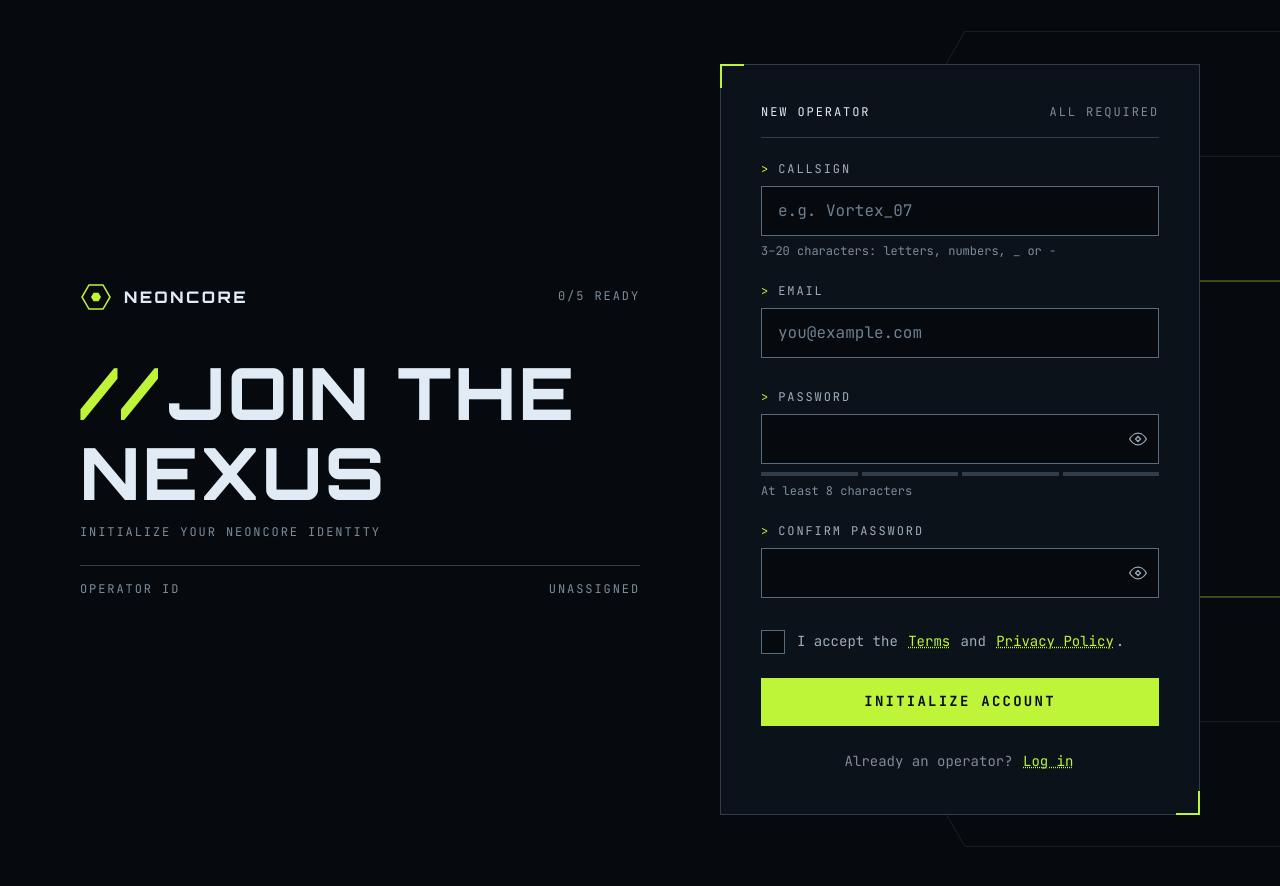
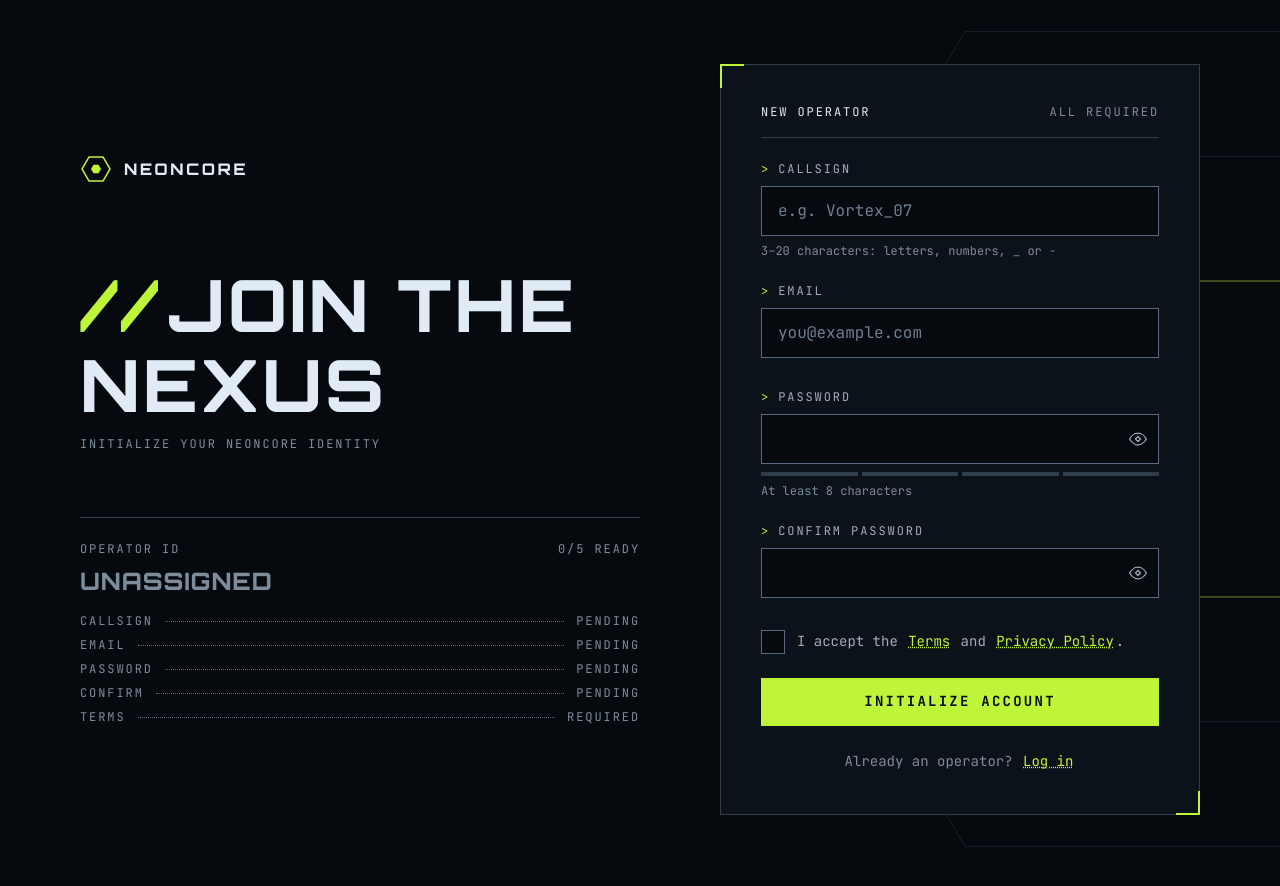
Before and after one commit to Yahyaball/gamer-sign-up-form, a Vue app: page / in a window 1280 px wide. Shown: the top 886 px of the page. Built offline with nearby package versions, Linux system fonts and the light colour scheme.

Commit message:
build desktop interface and readout desktop base

```diff
--- a/index.html
+++ b/index.html
@@ -9,7 +9,7 @@
 </head>
 
 <body
-  class="bg-neutral-950 text-neutral-400 px-[clamp(1rem,-0.431rem+6.107vw,2.5rem)] pt-[clamp(2rem,0.092rem+8.142vw,4rem)] pb-[clamp(3rem,2.046rem+4.071vw,4rem)] min-h-dvh flex">
+  class="bg-neutral-950 text-neutral-400 px-[clamp(1rem,-0.431rem+6.107vw,2.5rem)] pt-[clamp(2rem,0.092rem+8.142vw,4rem)] pb-[clamp(3rem,2.046rem+4.071vw,4rem)] min-h-dvh flex overflow-x-clip">
   <div id="app" class="w-full flex items-center justify-center"></div>
   <script type="module" src="/src/main.ts"></script>
 </body>
--- a/src/App.vue
+++ b/src/App.vue
@@ -8,18 +8,19 @@ import PanelHead from "./components/controls/PanelHead.vue";
 import TextField from "./components/fields/TextField.vue";
 import ReadoutOperator from "./components/readout/ReadoutOperator.vue";
 import PatternBackdrop from './assets/images/pattern-backdrop.svg'
+import BaseReadout from "./components/readout/BaseReadout.vue";
 </script>
 
 <template>
   <div
     class="relative flex flex-col gap-[clamp(2rem,1.523rem+2.036vw,2.5rem)] w-full max-w-70 lg:flex-row lg:max-w-140 lg:gap-10">
     <header
-      class="flex flex-col gap-[clamp(2rem,1.523rem+2.036vw,2.5rem)] lg:flex-1 lg:basis-[calc(50%-40px)] lg:justify-center">
+      class="flex flex-col gap-[clamp(2rem,1.523rem+2.036vw,2.5rem)] lg:flex-1 lg:basis-[calc(50%-40px)] lg:justify-center lg:gap-10">
       <div class="flex justify-between items-center preset-6 uppercase">
         <img :src="Logo" alt="Neoncore" />
-        <span>0/5 ready</span>
+        <span class="lg:hidden">0/5 ready</span>
       </div>
-      <div class="flex flex-col gap-3">
+      <div class="flex flex-col gap-3 lg:gap-8">
         <div class="flex flex-col gap-1.5">
           <h1 class="preset-1__mobile md:preset-1__tablet lg:preset-1 text-neutral-100">
             <span aria-hidden="true" class="text-lime-500 pr-1">//</span>Join
@@ -27,7 +28,8 @@ import PatternBackdrop from './assets/images/pattern-backdrop.svg'
           </h1>
           <p class="preset-6 uppercase">Initialize your NEONCORE identity</p>
         </div>
-        <ReadoutOperator />
+        <ReadoutOperator class="lg:hidden" />
+        <BaseReadout class="max-lg:hidden" />
       </div>
     </header>
     <main class="relative lg:flex-1 lg:basis-[calc(42.857%-40px)]">
--- /dev/null
+++ b/src/components/readout/BaseReadout.vue
@@ -0,0 +1,21 @@
+<script setup lang="ts">
+import ReadoutRow from './ReadoutRow.vue';
+
+</script>
+
+<template>
+    <div class="flex flex-col pt-3 border-t border-neutral-700">
+        <span class="preset-6 flex justify-between uppercase">
+            Operator ID
+            <span>0/5 ready</span>
+        </span>
+        <span class="preset-2 uppercase pt-1">Unassigned</span>
+        <div class="pt-2 flex flex-col gap-1">
+            <ReadoutRow label="callsign" status="pending" status-text="pending" />
+            <ReadoutRow label="email" status="pending" status-text="pending" />
+            <ReadoutRow label="password" status="pending" status-text="pending" />
+            <ReadoutRow label="confirm" status="pending" status-text="pending" />
+            <ReadoutRow label="terms" status="pending" status-text="required" />
+        </div>
+    </div>
+</template>
--- /dev/null
+++ b/src/components/readout/ReadoutRow.vue
@@ -0,0 +1,18 @@
+<script setup lang="ts">
+defineProps<{
+    label?: string
+    status?: 'pending' | 'ok' | 'locked' | 'error'
+    statusText?: string
+}>()
+</script>
+
+<template>
+    <span class="flex items-center gap-1.5 preset-6 uppercase">
+        {{ label }}
+        <hr class="flex-1 border-0 border-t border-dotted border-neutral-600" />
+        <span
+            :class="{ 'text-neutral-400': status === 'pending', 'text-neutral-100': status === 'ok' || status === 'locked', 'text-red-400': status === 'error' }">
+            {{ statusText }}
+        </span>
+    </span>
+</template>
```
